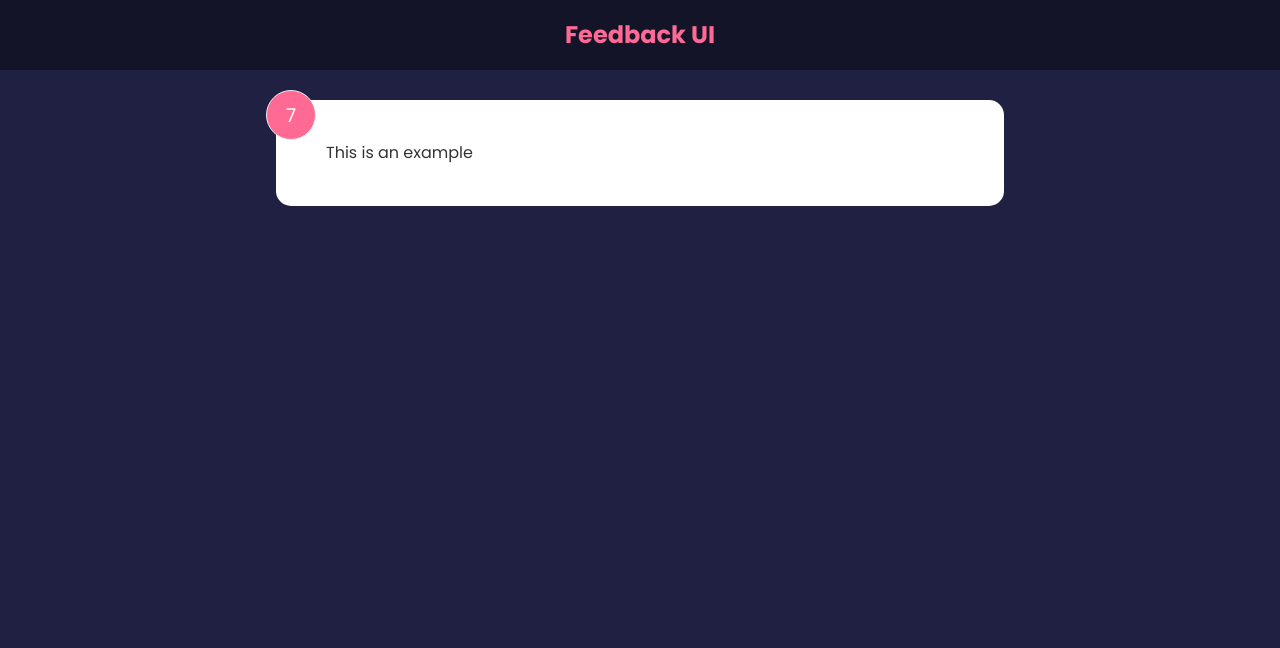
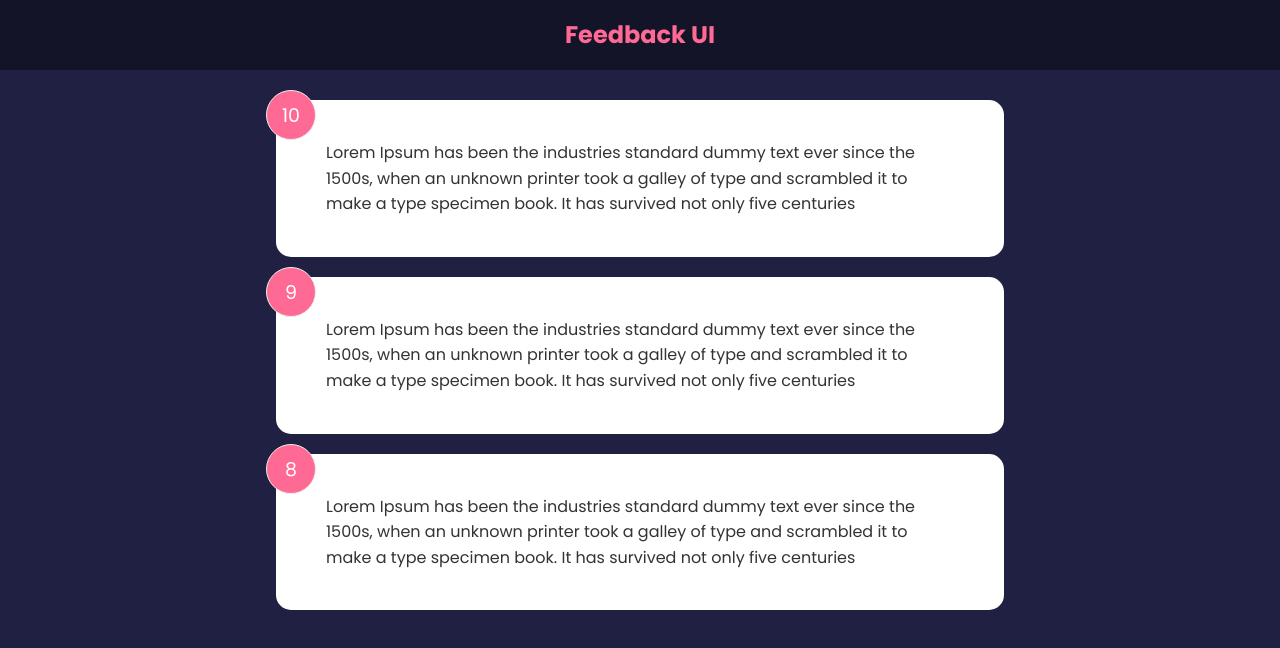
Before and after one commit to atmmoreira/project.feedback.ui.react, a React (Vite) app: page / in a window 1280 px wide. Shown: the top 648 px of the page. Built offline with nearby package versions, Linux system fonts and the light colour scheme.

Commit message:
feature: create components

```diff
--- a/src/App.jsx
+++ b/src/App.jsx
@@ -1,13 +1,17 @@
+import { useState } from "react";
+import Header from "./components/Header";
+import FeedbackList from "./components/FeedbackList";
+import FeedbackData from "./data/FeedbackData";
 
-import Header from "./components/Header";
-import FeedbackItem from "./components/FeedbackItem";
 
 function App() {
+  const [feedback, setFeedback] = useState(FeedbackData);
+
   return (
     <>
       <Header />
       <div className="container">
-        <FeedbackItem />
+        <FeedbackList feedback={feedback} />
       </div>
     </>
   );
--- a/src/components/FeedbackItem.jsx
+++ b/src/components/FeedbackItem.jsx
@@ -1,15 +1,10 @@
-import { useState } from "react"
-
-function FeedbackItem() {
-    const [rating, setRating] = useState(7);
-    const [text, setText] = useState('This is an example');
-
-    return (
-        <div className="card">
-            <div className="num-display">{rating}</div>
-            <div className="text-display">{text}</div>
-        </div>
-    )
+function FeedbackItem({ item }) {
+  return (
+    <div className="card">
+      <div className="num-display">{item.rating}</div>
+      <div className="text-display">{item.text}</div>
+    </div>
+  );
 }
 
-export default FeedbackItem
+export default FeedbackItem;
--- /dev/null
+++ b/src/components/FeedbackList.jsx
@@ -0,0 +1,10 @@
+import FeedbackItem from './FeedbackItem'
+
+function FeedbackList({ feedback }) {
+    return (
+        <div className="feedback-list">
+            {feedback.map(item => (<FeedbackItem key={item.id} item={item} />))}
+        </div>
+    )
+}
+export default FeedbackList;
--- /dev/null
+++ b/src/data/FeedbackData.js
@@ -0,0 +1,19 @@
+const FeedbackData = [
+  {
+    id: 1,
+    rating: 10,
+    text: 'Lorem Ipsum has been the industries standard dummy text ever since the 1500s, when an unknown printer took a galley of type and scrambled it to make a type specimen book. It has survived not only five centuries'
+  },
+  {
+    id: 2,
+    rating: 9,
+    text: 'Lorem Ipsum has been the industries standard dummy text ever since the 1500s, when an unknown printer took a galley of type and scrambled it to make a type specimen book. It has survived not only five centuries'
+  },
+  {
+    id: 3,
+    rating: 8,
+    text: 'Lorem Ipsum has been the industries standard dummy text ever since the 1500s, when an unknown printer took a galley of type and scrambled it to make a type specimen book. It has survived not only five centuries'
+  },
+];
+
+export default FeedbackData;
```
